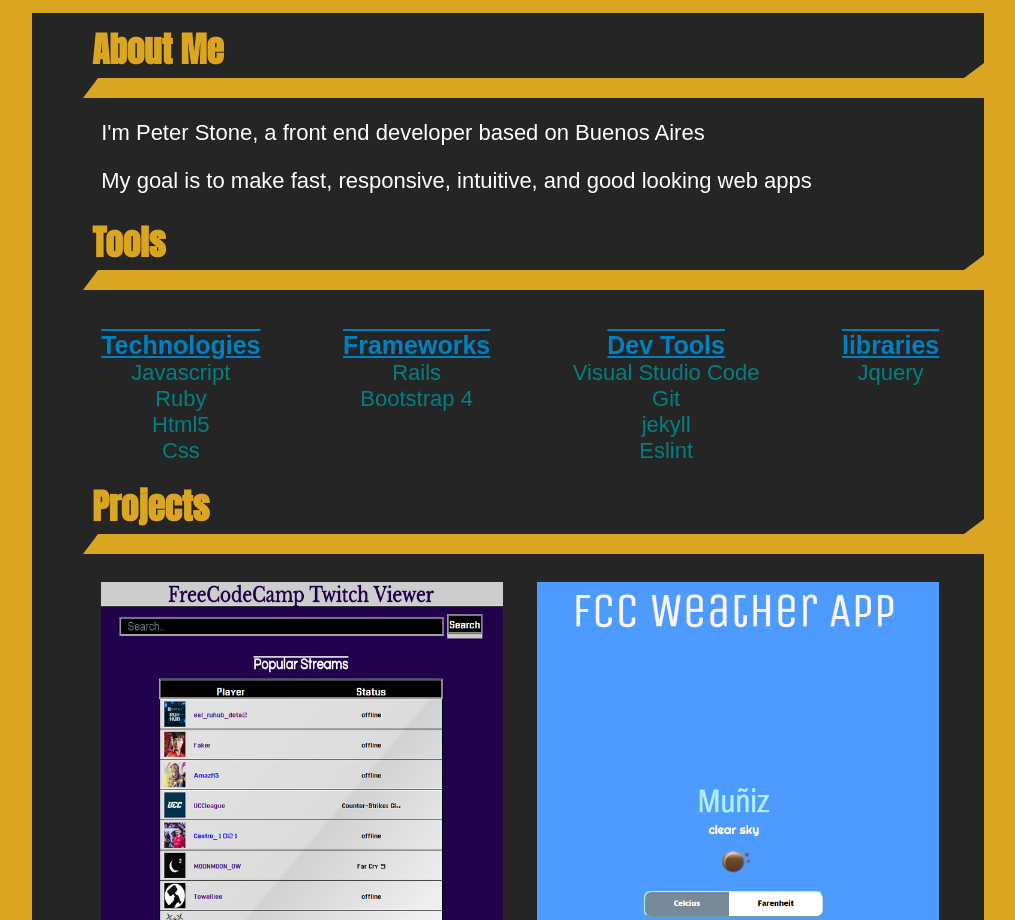
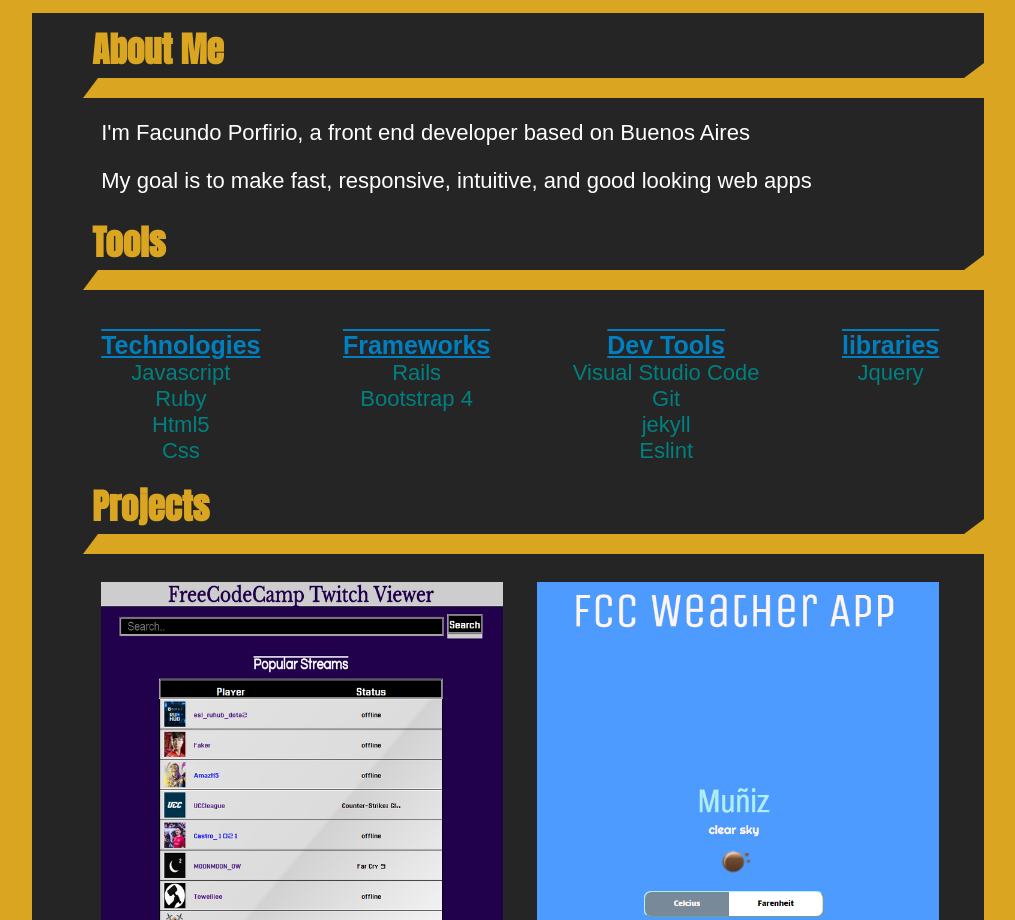
Before and after one commit to FPorfirio/FPorfirio.github.io, a plain HTML site: page index.html in a window 1280 px wide. Shown: the part 800-1720 px from the top of the page, without its empty margins (224-1239 px from the left). Drawn offline with Linux system fonts and the light colour scheme; a web font is replaced by a local one.

Commit message:
Removed html placeholder

```diff
--- a/index.html
+++ b/index.html
@@ -46,7 +46,7 @@
         <h2>About Me</h2>
         <hr class="borders">
         <div id="description">
-          <p>I'm Peter Stone, a front end developer based on Buenos Aires </p>
+          <p>I'm Facundo Porfirio, a front end developer based on Buenos Aires </p>
           <p>My goal is to make fast, responsive, intuitive, and good looking web apps</p>
         </div>
       </section>
```
